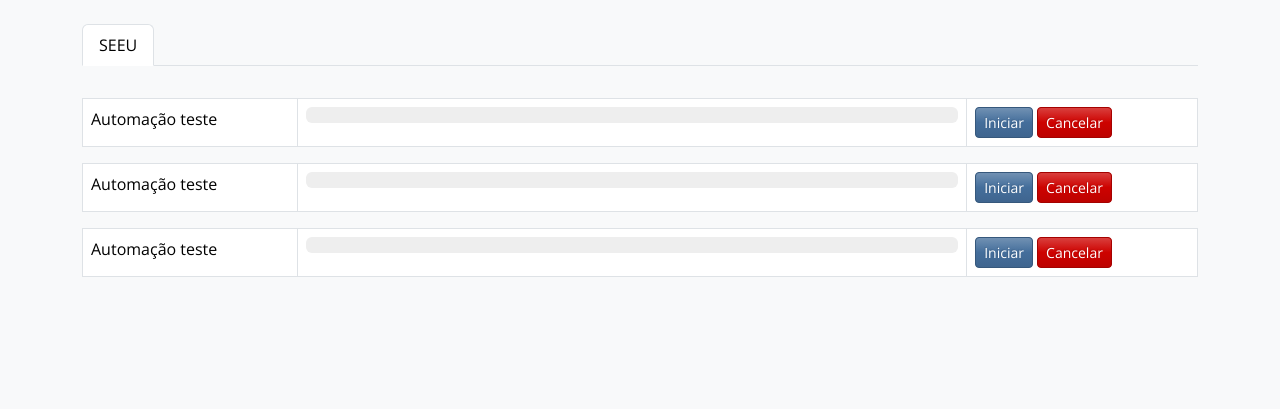
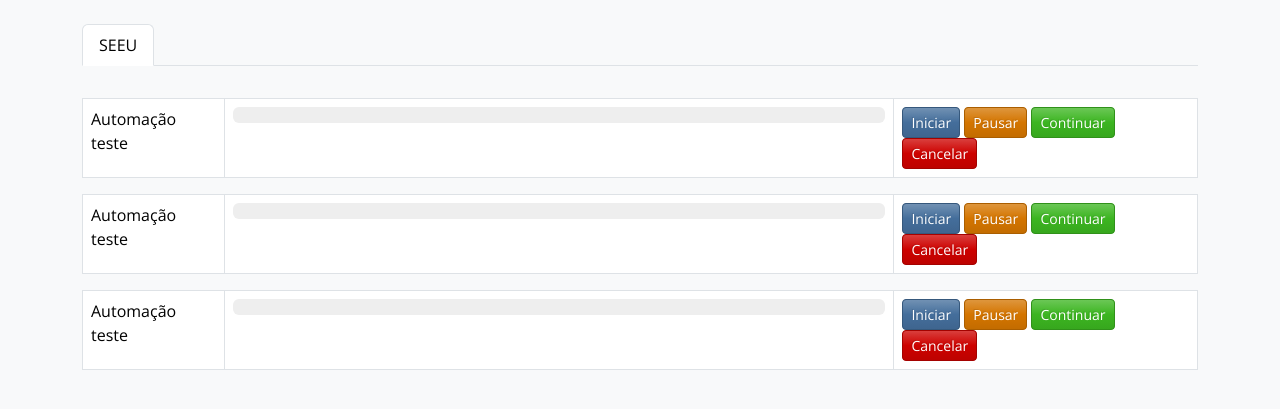
Before and after one commit to djangonauta/clotilde, a Django app: template templates/index.html in a window 1280 px wide. Shown: the part 78-487 px from the top of the page. Run offline with Django 3.2, Linux system fonts and the light colour scheme; the template is opened without the code that fills it, so the values that code supplies are empty; some libraries are stand-ins or nearby versions.

Commit message:
feat: adicionado pausa de processo

```diff
--- a/_internal/static/js/app.js
+++ b/_internal/static/js/app.js
@@ -4,6 +4,8 @@ function configurarAutomacoes() {
     var poolling;
 
     const botaoIniciar = element.querySelector('.iniciar');
+    const botaoPausar = element.querySelector('.pausar');
+    const botaoContinuar = element.querySelector('.continuar');
     const botaoCancelar = element.querySelector('.cancelar');
 
     function iniciarAtivo() {
@@ -48,7 +50,27 @@ function configurarAutomacoes() {
           clearInterval(poolling);
         }
       }
-    })
+    });
+
+    botaoPausar.addEventListener('click', async function () {
+      if (!confirm('Deseja pausar essa automação?')) {
+        return
+      }
+      var url = '/automacoes/pausar/' + id_processo + '/';
+      const response = await fetch(url, {});
+      const data = await response.json()
+      console.log(data);
+    });
+
+    botaoContinuar.addEventListener('click', async function () {
+      if (!confirm('Deseja continuar essa automação?')) {
+        return
+      }
+      var url = '/automacoes/continuar/' + id_processo + '/';
+      const response = await fetch(url, {});
+      const data = await response.json()
+      console.log(data);
+    });
 
     botaoCancelar.addEventListener('click', async function() {
       if (!confirm('Deseja cancelar essa automação?')) {
--- a/automacoes/urls.py
+++ b/automacoes/urls.py
@@ -8,4 +8,6 @@ urlpatterns = [
     urls.path('iniciar/', views.iniciar, name='iniciar'),
     urls.path('verificar/<str:id_automacao>/', views.verificar, name='verificar'),
     urls.path('cancelar/<str:id_processo>/', views.cancelar, name='cancelar'),
+    urls.path('pausar/<str:id_processo>/', views.pausar, name='pausar'),
+    urls.path('continuar/<str:id_processo>/', views.continuar, name='continuar'),
 ]
--- a/templates/index.html
+++ b/templates/index.html
@@ -23,6 +23,8 @@
             </td>
             <td>
               <button class="iniciar btn btn-primary btn-sm">Iniciar</button>
+              <button class="pausar btn btn-warning btn-sm">Pausar</button>
+              <button class="continuar btn btn-success btn-sm">Continuar</button>
               <button class="cancelar btn btn-danger btn-sm">Cancelar</button>
             </td>
           </tr>
@@ -38,6 +40,8 @@
             </td>
             <td>
               <button class="iniciar btn btn-primary btn-sm">Iniciar</button>
+              <button class="pausar btn btn-warning btn-sm">Pausar</button>
+              <button class="continuar btn btn-success btn-sm">Continuar</button>
               <button class="cancelar btn btn-danger btn-sm">Cancelar</button>
             </td>
           </tr>
@@ -53,6 +57,8 @@
             </td>
             <td>
               <button class="iniciar btn btn-primary btn-sm">Iniciar</button>
+              <button class="pausar btn btn-warning btn-sm">Pausar</button>
+              <button class="continuar btn btn-success btn-sm">Continuar</button>
               <button class="cancelar btn btn-danger btn-sm">Cancelar</button>
             </td>
           </tr>
```
Also changed, not shown: automacoes/views.py (+14 -0 lines).
